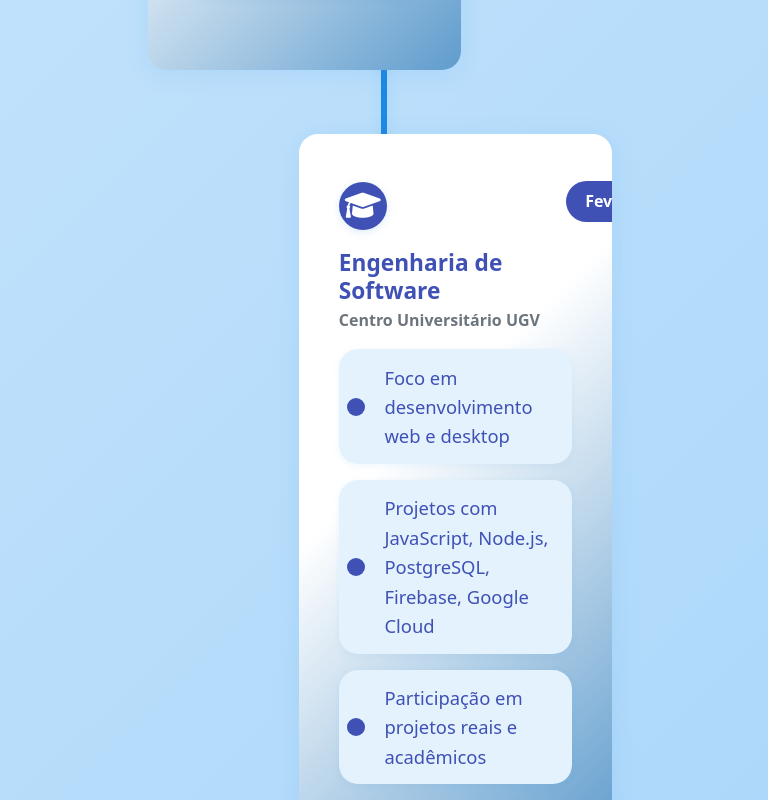
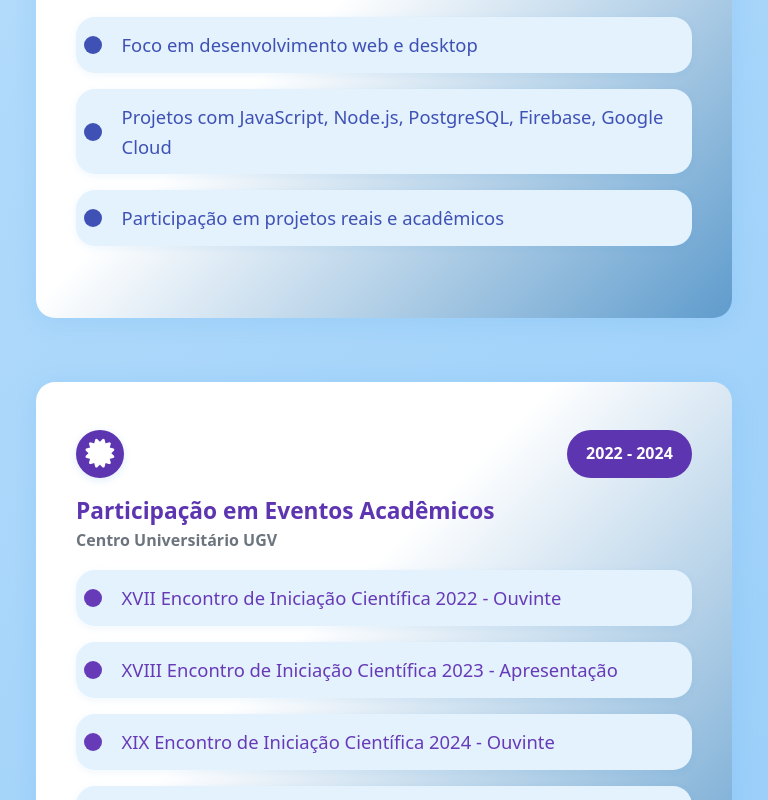
Before and after one commit to EduardoWagner03/Portfolio-Eduardo-Wagner, a React (Create React App) app in the folder frontend/: page / in a window 768 px wide. Shown: the part 8160-8960 px from the top of the page. Built offline with nearby package versions, Linux system fonts and the light colour scheme.

Commit message:
Aprimora responsividade da seção de timeline para tablets, ajustando layout e estilos para melhor exibição em diferentes tamanhos de tela

```diff
--- a/frontend/src/styles/media-queries.css
+++ b/frontend/src/styles/media-queries.css
@@ -1272,7 +1272,7 @@
 
 @media (min-width: 768px) and (max-width: 1000px) {
 
-    .hero-section, .skills-section {
+    .about-section, .hero-section, .skills-section, .contact-section, .experience-section, .projects-section {
         padding: 4rem 0rem;
     }
 
@@ -1308,7 +1308,122 @@
         flex-direction: column;
     }
 
-        /* AJUSTES DO FOOTER PARA TABLETS */
+    /* TIMELINE - MESMO COMPORTAMENTO DO MOBILE PARA TABLETS */
+    .timeline:before {
+        display: none;
+    }
+
+    .timeline-item.timeline-left .timeline-content {
+        margin-left: 0rem;
+        width: 100%;
+    }
+
+    .timeline-item.timeline-right .timeline-content {
+        width: 100%;
+        margin-right: 0rem;
+    }
+
+    .timeline-item.timeline-left, .timeline-item.timeline-right {
+        flex-direction: row !important;
+        justify-content: flex-start !important;
+    }
+
+    .timeline-header {
+        display: flex !important;
+        flex-direction: row !important;
+        align-items: center !important;
+        justify-content: flex-start !important;
+        gap: 1rem !important;
+        margin-bottom: 1.2rem !important;
+        width: 100% !important;
+        min-height: 48px !important;
+    }
+
+    .timeline-item .timeline-icon {
+        order: 1 !important;
+        margin-right: 1rem !important;
+        margin-left: 0 !important;
+        position: static !important;
+        flex-shrink: 0 !important;
+        width: 48px !important;
+        height: 48px !important;
+        min-width: 48px !important;
+        min-height: 48px !important;
+        display: flex !important;
+        align-items: center !important;
+        justify-content: center !important;
+    }
+
+    .timeline-item .period-badge {
+        order: 2 !important;
+        margin-left: auto !important;
+        margin-right: 0 !important;
+        flex-shrink: 0 !important;
+        display: flex !important;
+        align-items: center !important;
+        justify-content: center !important;
+        height: 48px !important;
+        min-height: 48px !important;
+        padding: 0.5rem 1.2rem !important;
+        border-radius: 2rem !important;
+        font-size: 1rem !important;
+        font-weight: 600 !important;
+        line-height: 1.2 !important;
+        margin-top: 0 !important;
+        transform: none !important;
+    }
+
+    .timeline-item.timeline-left .timeline-header, .timeline-item.timeline-right .timeline-header {
+        flex-direction: row !important;
+        justify-content: flex-start !important;
+        align-items: center !important;
+    }
+
+    .timeline-item.timeline-left .timeline-icon, .timeline-item.timeline-right .timeline-icon {
+        order: 1 !important;
+        margin-right: 1rem !important;
+        margin-left: 0 !important;
+        left: auto !important;
+        right: auto !important;
+        position: static !important;
+        width: 48px !important;
+        height: 48px !important;
+        min-width: 48px !important;
+        min-height: 48px !important;
+    }
+
+    .timeline-item.timeline-left .period-badge, .timeline-item.timeline-right .period-badge {
+        order: 2 !important;
+        margin-left: auto !important;
+        margin-right: 0 !important;
+        height: 48px !important;
+        display: flex !important;
+        align-items: center !important;
+        justify-content: center !important;
+        margin-top: 0 !important;
+        transform: none !important;
+    }
+
+    /* Sobrescrever styles inline específicos */
+    .timeline-header[style*="gap"] {
+        gap: 1rem !important;
+    }
+
+    .timeline-header[style*="margin-top"] {
+        margin-top: 0 !important;
+    }
+
+    .period-badge[style*="transform"] {
+        transform: none !important;
+    }
+
+    .timeline-item.timeline-left .timeline-content, .timeline-item.timeline-right .timeline-content {
+        margin-left: 0 !important;
+        margin-right: 0 !important;
+        width: 100% !important;
+    }
+
+    /* AJUSTES DO FOOTER PARA TABLETS */
     .custom-footer .row {
         flex-direction: column !important;
         align-items: center !important;
```
